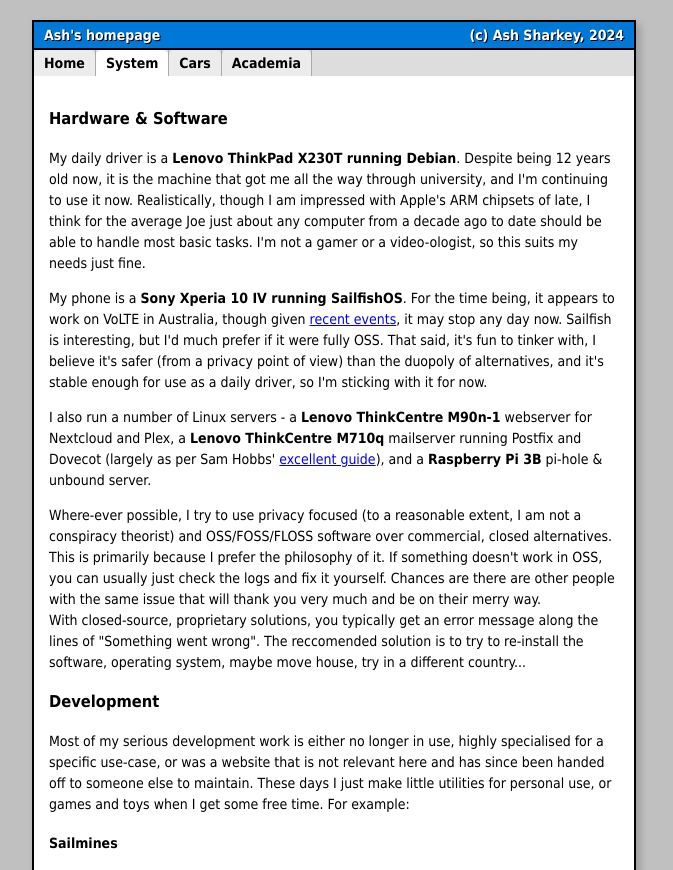
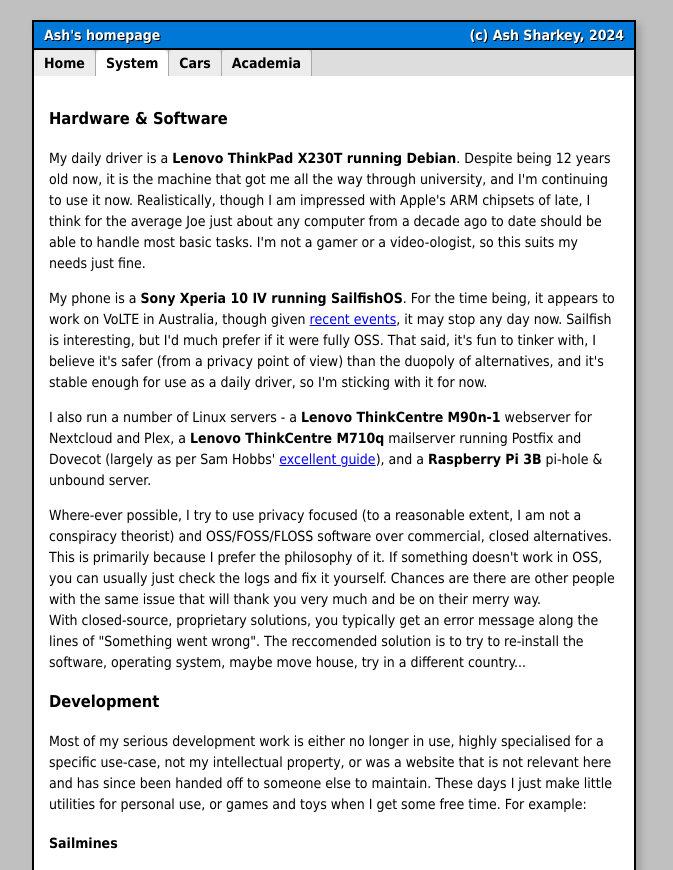
Before and after one commit to sharks-dev/sharks-dev.github.io, a plain HTML site: page sys.html in a window 1280 px wide. Shown: the top 870 px of the page, without its empty margins (306-979 px from the left). Drawn offline with Linux system fonts and the light colour scheme.

Commit message:
Update sys.html

```diff
--- a/sys.html
+++ b/sys.html
@@ -45,7 +45,7 @@
             </p>
             <h3>Development</h3>
             <p>
-                Most of my serious development work is either no longer in use, highly specialised for a specific use-case, or was a website that is not relevant here
+                Most of my serious development work is either no longer in use, highly specialised for a specific use-case, not my intellectual property, or was a website that is not relevant here
                 and has since been handed off to someone else to maintain. These days I just make little utilities for personal use, or games and toys when I get some
                 free time. For example:
             </p>
```
